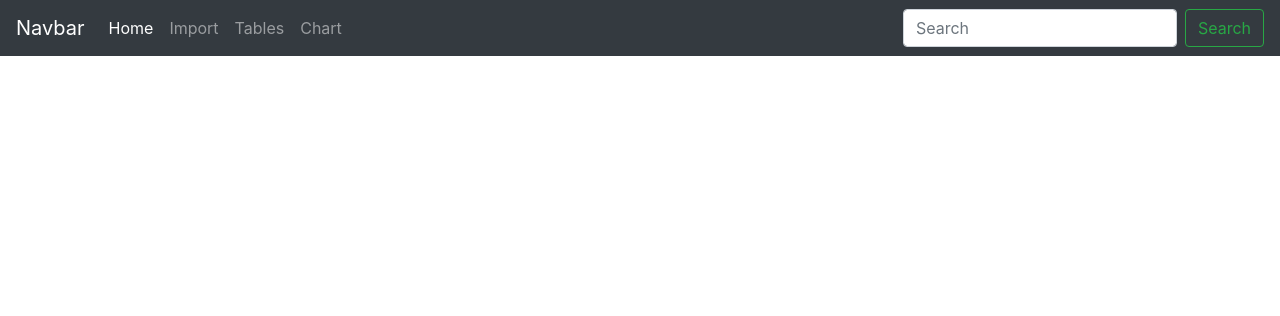
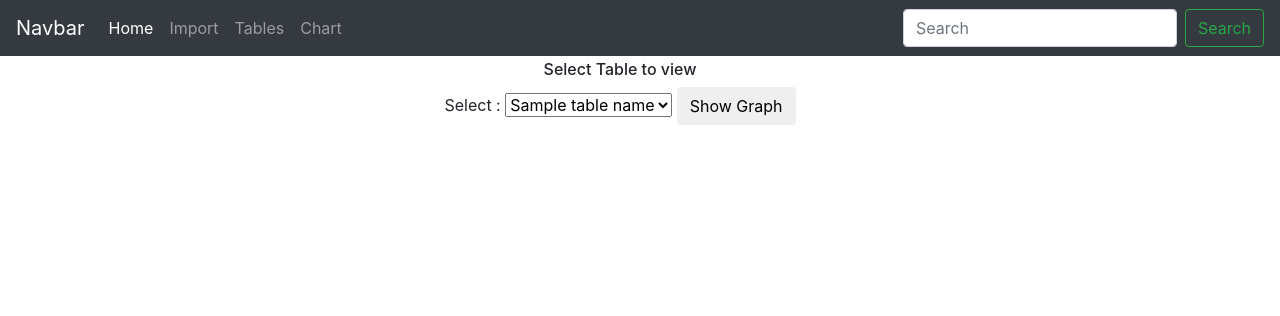
Before and after one commit to rvheng/flaskapp, a Flask app: template templates/graph.html in a window 1280 px wide. Shown: the top 316 px of the page. Run offline with Flask 2, Linux system fonts and the light colour scheme; the template is opened without the code that fills it: most values are stand-ins (such as "Sample title", 1, 10 or a date in 2020); some libraries are stand-ins or nearby versions.

Commit message:
modified app.py to show chart based on selection - first pass mock

```diff
--- a/app.py
+++ b/app.py
@@ -26,11 +26,36 @@ mysql = MySQL(app)
 def index():
     return render_template('home.html')
 
-@app.route('/graph')
+@app.route('/graph', methods =['GET','POST'])
 def graph(chartID = 'chart_ID', chart_type = 'line', chart_height = 500):
 
+    # Initial Values. Will change based on selections
     table1 = 'dataset_asm_product_311119b'
     table2 = 'dataset_asm_product_311119m'
+
+    try:
+        if request.method == "POST":
+            selection = request.form.get('graphselect')
+            if table1 != selection:
+                table2 = selection
+            flash(selection)
+
+        cursor = mysql.connection.cursor()
+        cursor.execute('select table_name from information_schema.tables where table_schema = "myflaskapp";')
+        table_names = [x['table_name'] for x in cursor.fetchall()]
+        table = table_names[3];
+        statement = 'select * from ' + table + ';'
+        cursor.execute(statement)
+        headers = [i[0] for i in cursor.description]
+        results = cursor.fetchall()
+        cursor.close()
+        # Keep only 20 records
+        if len(results) > 20:
+            results = results[0:20]
+
+    except Exception as e:
+        flash(e)
+        return render_template("sgraph.html")
 
     statement = 'select * from ' + table1 + ' natural join ' + table2 + ' ;'
     # Create cursor
@@ -49,7 +74,7 @@ def graph(chartID = 'chart_ID', chart_type = 'line', chart_height = 500):
     title = {"text": table1}
     xAxis = {"categories": years}
     yAxis = {"title": {"text": table1}, "format": '{value:.2f}'}
-    return render_template('graph.html', chartID=chartID, chart=chart, series=series, title=title, xAxis=xAxis, yAxis=yAxis)
+    return render_template('graph.html', table_names=table_names, chartID=chartID, chart=chart, series=series, title=title, xAxis=xAxis, yAxis=yAxis)
 
 @app.route('/import')
 def importData():
--- a/templates/graph.html
+++ b/templates/graph.html
@@ -1,7 +1,20 @@
 {% extends 'layout.html' %}
 
 {% block body %}
-<div id={{ chartID|safe }} class="chart" style="height: 100px; width: 500px"></div>
+<div style="margin:auto; width:50%; top: 60px; display:block; float:none;">
+  <h6 style="text-align:center;">Select Table to view</h6>
+  <form style="text-align:center;" action="{{ url_for('graph')}}" method="POST">
+    <label>Select :</label>
+    <select name="graphselect" width="300px">
+      {% for x in table_names %}
+      <option value="{{ x }}"{% if loop.first %} SELECTED{% endif %}>{{ x }}</option>
+      {% endfor %}
+    </select>
+    <button type="submit" class="btn btn-default">Show Graph</button>
+  </form>
+</div>
+
+<div id={{ chartID|safe }} class="chart" style="height: 100px; width: 500px display:block; float:none;"></div>
 		<script>
 			var chart_id = {{ chartID|safe }}
 			var series = {{ series|safe }}
```
